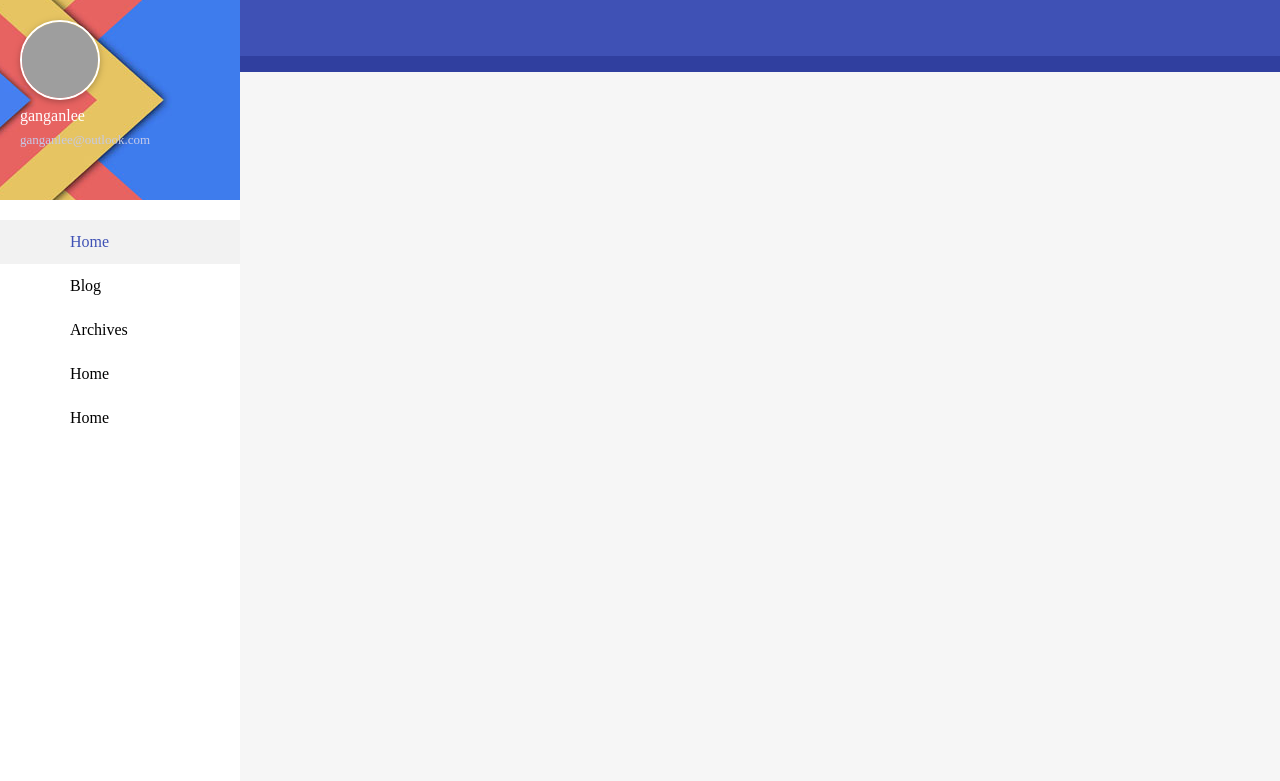
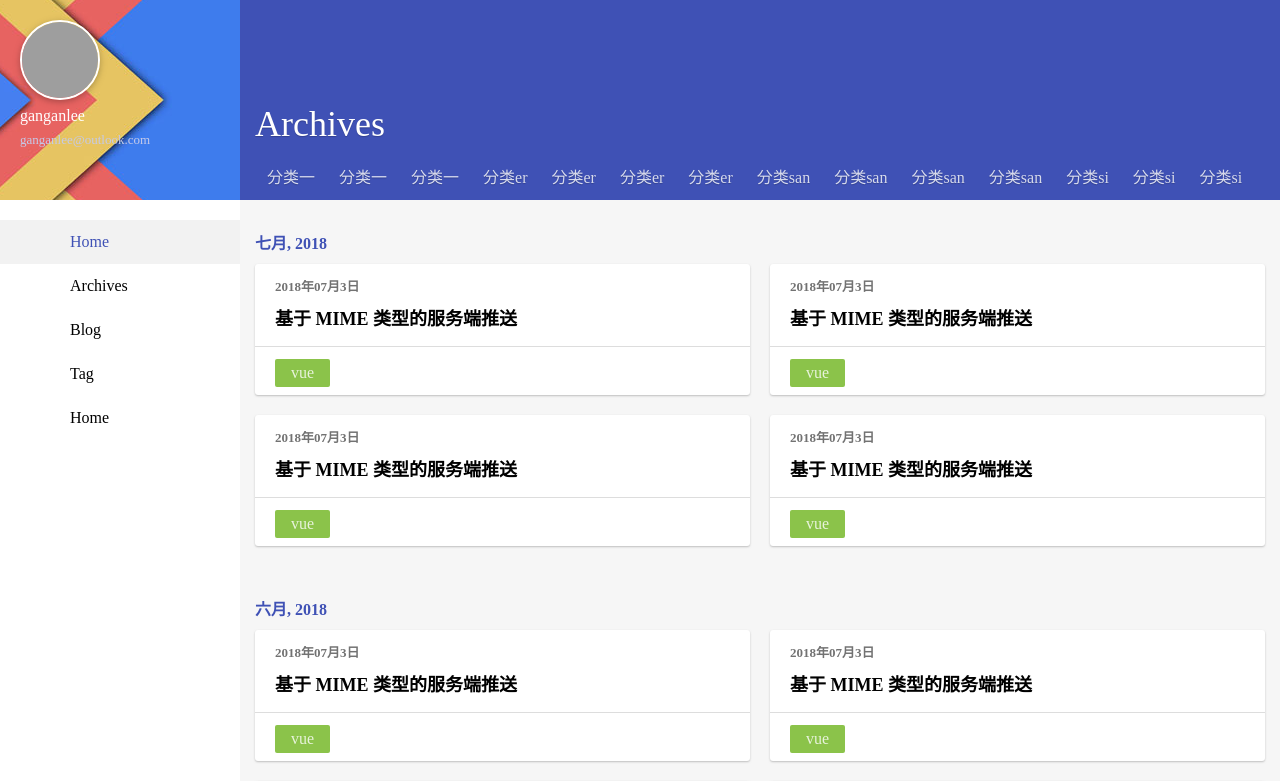
Before and after one commit to ganganlee/vue-blog, a Vue app: page /tag in a window 1280 px wide. Shown: the top 781 px of the page. Built offline with nearby package versions, Linux system fonts and the light colour scheme; grey boxes are pictures that could not be loaded; a small style sheet from the web is missing; what mavon-editor would draw is missing.

Commit message:
archives

```diff
--- a/src/App.vue
+++ b/src/App.vue
@@ -15,17 +15,17 @@
                   <i class="iconfont icon-home"></i>
                   <p>Home</p>
                 </li>
+                <li :class="{'li-active':active=='archives'}" @click="changeMenu('archives','/archives')">
+                  <i class="iconfont icon-home"></i>
+                  <p>Archives</p>
+                </li>
                 <li :class="{'li-active':active=='blog'}" @click="changeMenu('blog','/blog')">
                   <i class="iconfont icon-home"></i>
                   <p>Blog</p>
                 </li>
-                <li :class="{'li-active':active=='archives'}" @click="active = 'archives'">
+                <li :class="{'li-active':active=='tag'}" @click="changeMenu('tag','/tag')">
                   <i class="iconfont icon-home"></i>
-                  <p>Archives</p>
-                </li>
-                <li class="">
-                  <i class="iconfont icon-home"></i>
-                  <p>Home</p>
+                  <p>Tag</p>
                 </li>
                 <li class="">
                   <i class="iconfont icon-home"></i>
@@ -231,7 +231,8 @@ export default {
     float: right;
   }
   header{
-    padding: 104px 15px 48px 100px;
+    padding: 100px 15px 48px 100px;
+    height: 200px;
     color: #fff;
     background: #3f51b5;
     text-shadow: 0 1px 1px rgba(0,0,0,0.2);
--- /dev/null
+++ b/src/components/Archives.vue
@@ -0,0 +1,141 @@
+<template>
+    <div id="archives">
+      <header>
+        <div class="explain">
+          <h1>Archives</h1>
+          <h5></h5>
+        </div>
+      </header>
+      <div class="archives-wrapper">
+        <h3 class="archive-separator">七月, 2018</h3>
+        <div class="archives-list">
+          <div class="archives-item">
+            <p class="archives-time">2018年07月3日</p>
+            <h3 class="archives-title">基于 MIME 类型的服务端推送</h3>
+            <div class="archives-operation">
+              <p class="archives-tag">vue</p>
+            </div>
+          </div>
+          <div class="archives-item">
+            <p class="archives-time">2018年07月3日</p>
+            <h3 class="archives-title">基于 MIME 类型的服务端推送</h3>
+            <div class="archives-operation">
+              <p class="archives-tag">vue</p>
+            </div>
+          </div>
+          <div class="archives-item">
+            <p class="archives-time">2018年07月3日</p>
+            <h3 class="archives-title">基于 MIME 类型的服务端推送</h3>
+            <div class="archives-operation">
+              <p class="archives-tag">vue</p>
+            </div>
+          </div>
+          <div class="archives-item">
+            <p class="archives-time">2018年07月3日</p>
+            <h3 class="archives-title">基于 MIME 类型的服务端推送</h3>
+            <div class="archives-operation">
+              <p class="archives-tag">vue</p>
+            </div>
+          </div>
+        </div>
+        <h3 class="archive-separator">六月, 2018</h3>
+        <div class="archives-list">
+          <div class="archives-item">
+            <p class="archives-time">2018年07月3日</p>
+            <h3 class="archives-title">基于 MIME 类型的服务端推送</h3>
+            <div class="archives-operation">
+              <p class="archives-tag">vue</p>
+            </div>
+          </div>
+          <div class="archives-item">
+            <p class="archives-time">2018年07月3日</p>
+            <h3 class="archives-title">基于 MIME 类型的服务端推送</h3>
+            <div class="archives-operation">
+              <p class="archives-tag">vue</p>
+            </div>
+          </div>
+          <div class="archives-item">
+            <p class="archives-time">2018年07月3日</p>
+            <h3 class="archives-title">基于 MIME 类型的服务端推送</h3>
+            <div class="archives-operation">
+              <p class="archives-tag">vue</p>
+            </div>
+          </div>
+          <div class="archives-item">
+            <p class="archives-time">2018年07月3日</p>
+            <h3 class="archives-title">基于 MIME 类型的服务端推送</h3>
+            <div class="archives-operation">
+              <p class="archives-tag">vue</p>
+            </div>
+          </div>
+        </div>
+      </div>
+    </div>
+</template>
+
+<script>
+    export default {
+        name: "Archives"
+    }
+</script>
+
+<style scoped>
+  .archives-wrapper{
+    margin: 0px auto 40px;
+    min-height: calc(100vh - 270px);
+  }
+  .archive-separator{
+    margin: 10px 0;
+    color: #3f51b5;
+    font-size: 16px;
+    font-weight: bold;
+    margin-top: 30px;
+  }
+  .main-wrapper {
+    flex: 1;
+    background: #f6f6f6;
+    padding: 0 15px;
+  }
+  .archives-list{
+    display: flex;
+    flex-direction: row;
+    flex-wrap: wrap;
+    justify-content: space-between;
+  }
+  .archives-item{
+    width: calc(50% - 10px);
+    box-sizing: border-box;
+    padding: 16px 20px 0;
+    background: #fff;
+    border-radius: 3px;
+    box-shadow: 0 1px 2px rgba(151,151,151,0.58);
+    margin-bottom: 20px;
+
+  }
+  .archives-time{
+    margin: 0 0 10px;
+    line-height: 14px;
+    font-size: 13px;
+    font-weight: bold;
+    color: #727272;
+    overflow: hidden;
+  }
+  .archives-title{
+    font-size: 18px;
+    margin-bottom: 0;
+    padding-bottom: 16px;
+  }
+  .archives-operation{
+    border-top: 1px solid #ddd;
+    display: flex;
+    padding: 12px 20px 8px;
+    margin: 0 -20px;
+  }
+  .archives-tag{
+    border-radius: 2px;
+    background: #8bc34a;
+    padding: 0 16px;
+    line-height: 28px;
+    color: rgba(255,255,255,0.8);
+  }
+</style>
--- /dev/null
+++ b/src/components/Tag.vue
@@ -0,0 +1,183 @@
+<template>
+  <div id="tag">
+    <header>
+      <div class="explain">
+        <h1>Archives</h1>
+        <div class="tag-list">
+          <p class="tag-active">分类一</p>
+          <p>分类一</p>
+          <p>分类一</p>
+          <p>分类er</p>
+          <p>分类er</p>
+          <p>分类er</p>
+          <p>分类er</p>
+          <p>分类san</p>
+          <p>分类san</p>
+          <p>分类san</p>
+          <p>分类san</p>
+          <p>分类si</p>
+          <p>分类si</p>
+          <p>分类si</p>
+          <p>分类si</p>
+          <p>分类wu</p>
+          <p>分类wu</p>
+          <p>分类wu</p>
+          <p>分类wu</p>
+          <p>分类wu</p>
+        </div>
+      </div>
+    </header>
+    <div class="archives-wrapper">
+      <h3 class="archive-separator">七月, 2018</h3>
+      <div class="archives-list">
+        <div class="archives-item">
+          <p class="archives-time">2018年07月3日</p>
+          <h3 class="archives-title">基于 MIME 类型的服务端推送</h3>
+          <div class="archives-operation">
+            <p class="archives-tag">vue</p>
+          </div>
+        </div>
+        <div class="archives-item">
+          <p class="archives-time">2018年07月3日</p>
+          <h3 class="archives-title">基于 MIME 类型的服务端推送</h3>
+          <div class="archives-operation">
+            <p class="archives-tag">vue</p>
+          </div>
+        </div>
+        <div class="archives-item">
+          <p class="archives-time">2018年07月3日</p>
+          <h3 class="archives-title">基于 MIME 类型的服务端推送</h3>
+          <div class="archives-operation">
+            <p class="archives-tag">vue</p>
+          </div>
+        </div>
+        <div class="archives-item">
+          <p class="archives-time">2018年07月3日</p>
+          <h3 class="archives-title">基于 MIME 类型的服务端推送</h3>
+          <div class="archives-operation">
+            <p class="archives-tag">vue</p>
+          </div>
+        </div>
+      </div>
+      <h3 class="archive-separator">六月, 2018</h3>
+      <div class="archives-list">
+        <div class="archives-item">
+          <p class="archives-time">2018年07月3日</p>
+          <h3 class="archives-title">基于 MIME 类型的服务端推送</h3>
+          <div class="archives-operation">
+            <p class="archives-tag">vue</p>
+          </div>
+        </div>
+        <div class="archives-item">
+          <p class="archives-time">2018年07月3日</p>
+          <h3 class="archives-title">基于 MIME 类型的服务端推送</h3>
+          <div class="archives-operation">
+            <p class="archives-tag">vue</p>
+          </div>
+        </div>
+        <div class="archives-item">
+          <p class="archives-time">2018年07月3日</p>
+          <h3 class="archives-title">基于 MIME 类型的服务端推送</h3>
+          <div class="archives-operation">
+            <p class="archives-tag">vue</p>
+          </div>
+        </div>
+        <div class="archives-item">
+          <p class="archives-time">2018年07月3日</p>
+          <h3 class="archives-title">基于 MIME 类型的服务端推送</h3>
+          <div class="archives-operation">
+            <p class="archives-tag">vue</p>
+          </div>
+        </div>
+      </div>
+    </div>
+  </div>
+</template>
+
+<script>
+  export default {
+    name: "Tag"
+  }
+</script>
+
+<style scoped>
+  header{
+    padding: 100px 15px !important;
+  }
+  .archives-wrapper{
+    margin: 0px auto 40px;
+    min-height: calc(100vh - 270px);
+  }
+  .archive-separator{
+    margin: 10px 0;
+    color: #3f51b5;
+    font-size: 16px;
+    font-weight: bold;
+    margin-top: 30px;
+  }
+  .main-wrapper {
+    flex: 1;
+    background: #f6f6f6;
+    padding: 0 15px;
+  }
+  .archives-list{
+    display: flex;
+    flex-direction: row;
+    flex-wrap: wrap;
+    justify-content: space-between;
+  }
+  .archives-item{
+    width: calc(50% - 10px);
+    box-sizing: border-box;
+    padding: 16px 20px 0;
+    background: #fff;
+    border-radius: 3px;
+    box-shadow: 0 1px 2px rgba(151,151,151,0.58);
+    margin-bottom: 20px;
+
+  }
+  .archives-time{
+    margin: 0 0 10px;
+    line-height: 14px;
+    font-size: 13px;
+    font-weight: bold;
+    color: #727272;
+    overflow: hidden;
+  }
+  .archives-title{
+    font-size: 18px;
+    margin-bottom: 0;
+    padding-bottom: 16px;
+  }
+  .archives-operation{
+    border-top: 1px solid #ddd;
+    display: flex;
+    padding: 12px 20px 8px;
+    margin: 0 -20px;
+  }
+  .archives-tag{
+    border-radius: 2px;
+    background: #8bc34a;
+    padding: 0 16px;
+    line-height: 28px;
+    color: rgba(255,255,255,0.8);
+  }
+  .tag-list{
+    display: flex;
+    height: 44px;
+    margin-top: 8px;
+    line-height: 44px;
+    overflow: hidden;
+    flex-wrap: wrap;
+  }
+  .tag-list p{
+    padding: 0 12px;
+    color: rgba(255,255,255,0.8);
+  }
+  .tag-list p:hover{
+    cursor: pointer;
+  }
+  .tag-active{
+    border-bottom: 2px solid #ff4081;;
+  }
+</style>
--- a/src/router/index.js
+++ b/src/router/index.js
@@ -3,6 +3,8 @@ import Router from 'vue-router'
 import Index from '@/components/Index'
 import Details from '@/components/Details'
 import Home from '@/components/Home'
+import Archives from '@/components/Archives'
+import Tag from '@/components/Tag'
 
 Vue.use(Router);
 
@@ -27,6 +29,16 @@ export default new Router({
       name: 'Home',
       component: Home,
     },
+    {
+      path: '/archives',
+      name: 'archives',
+      component: Archives,
+    },
+    {
+      path: '/tag',
+      name: 'tag',
+      component: Tag,
+    },
   ],
   mode: 'history'
 })
```
